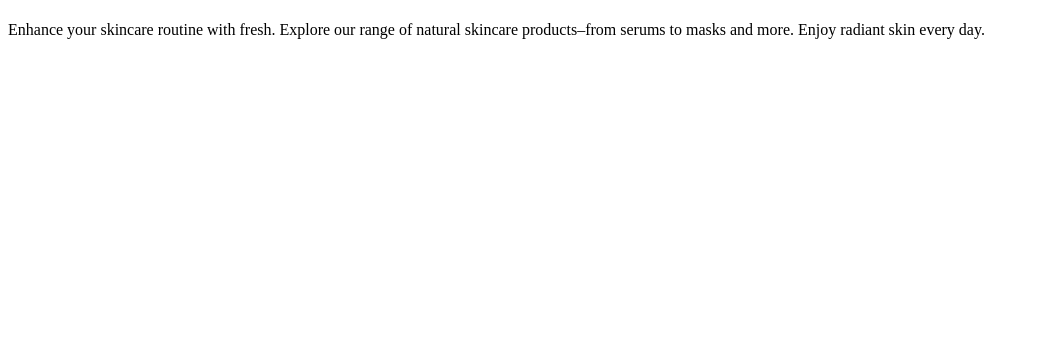
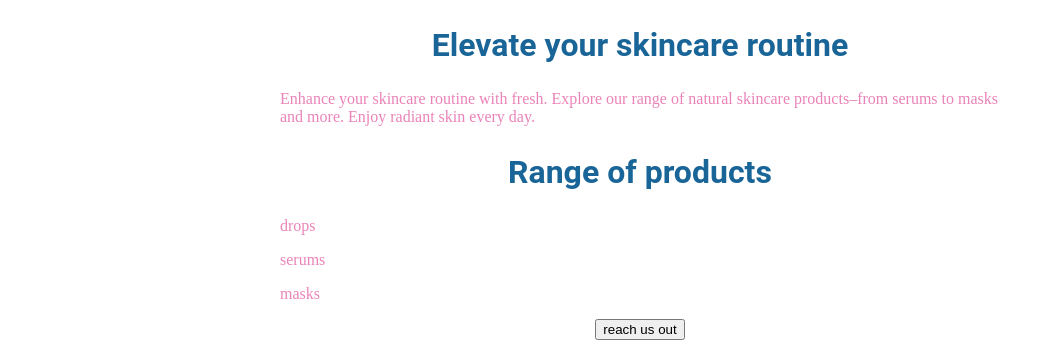
Before and after one commit to RoshiniEvangelin/project, a Flask app: page / in a window 1280 px wide. Shown: the part 630-978 px from the top of the page, without its empty margins (0-1053 px from the left). Before the commit the page ends 669 px from the top, so only its background shows below. Run offline with Flask 3, Linux system fonts and the light colour scheme.

Commit message:
added HTML and CSS

```diff
--- a/templates/home.html
+++ b/templates/home.html
@@ -3,13 +3,55 @@
 <head>
 
   <title>skincare</title>
+  <style>
+    h1{
+      font-size:50px;
+      font-family: Times New Roman", Times, serif;
+      font-weight:normal;
+      color:rgb(26, 101, 152);
+      text-align: center;
+
+    }
+    #banner{
+      width:100%;
+      height:500px;
+      object-fit:cover;
+
+    }
+    h2{
+      font-family:Roboto;
+      font-size:32px;
+      color:rgb(26, 101, 152);
+      text-align:center;
+    }
+    .bodytext{
+      font-family:Times New Roman, Times, serif;
+      color:rgb(234, 131, 184);
+    }
+    #container{
+      max-width:720px;
+      margin:0 auto;
+
+    }
+  </style>
 </head>
 <body>
+  <div id="container">
 
-  <h1>Dew skincare</h1>
-  gentle care for delicate skin
-  <img src="https://41382073-ec41-44e0-80f7-bb8ec5a376f2-00-1br8bdkmrl54t.sisko.replit.dev/static/dew.webp " height="500" width="900">
-  <h2>elevate your skincare routine</h2>
-  <p> Enhance your skincare routine with fresh. Explore our range of natural skincare products–from serums to masks and more. Enjoy radiant skin every day.</p>
+    <h1>Dew skincare</h1>
+    <!-- gentle care for delicate skin -->
+    <img id="banner" src="https://41382073-ec41-44e0-80f7-bb8ec5a376f2-00-1br8bdkmrl54t.sisko.replit.dev/static/dew.webp ">
+    <h2>Elevate your skincare routine</h2>
+    <p class="bodytext"> Enhance your skincare routine with fresh. Explore our range of natural skincare products–from serums to masks and more. Enjoy radiant skin every day.</p>
+    <h2>Range of products</h2>
+    <p class="bodytext" >drops</p>
+    <p class="bodytext">serums</p>
+    <p class="bodytext">masks</p>
+
+    <div style="text-align:center;">
+    <button>reach us out</button>
+    </div>
+  </div>
+
 </body>
 </html>
```
